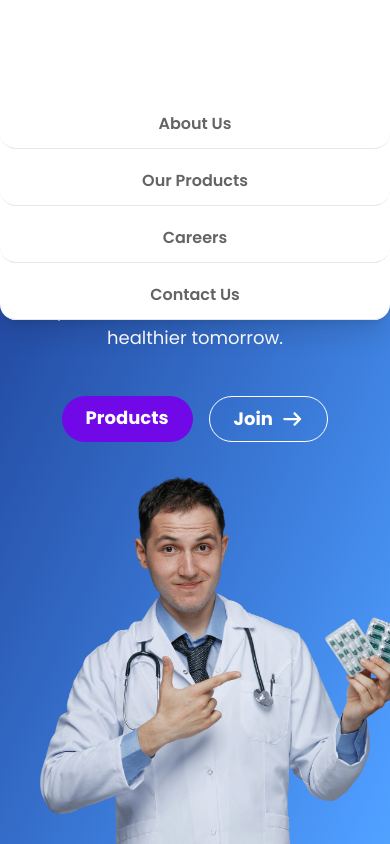
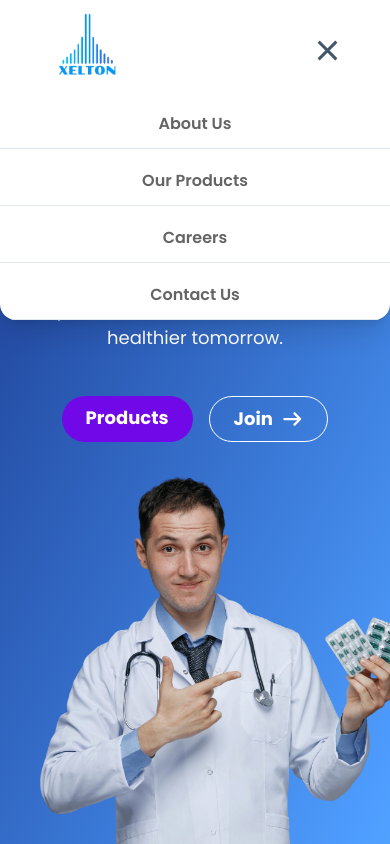
Before and after one commit to adhilbathali/xelton-pharma, a Next.js app: page / in a window 390 px wide. Both pictures are taken after a click on the button "Toggle menu". Shown: the top 844 px of the page. Built offline with nearby package versions, Linux system fonts and the light colour scheme.

Commit message:
fix navbar mobile issues

```diff
--- a/src/components/Navbar/Navbar.js
+++ b/src/components/Navbar/Navbar.js
@@ -68,15 +68,26 @@ const Navbar = () => {
 
 
             {/* Mobile Navigations */}
-            <div className={`flex flex-col z-[1100] justify-around items-center pt-25 h-fit shadow-xl bg-white fixed bottom-full rounded-b-2xl left-0 w-full transition-all duration-600 ${isMobileMenoOpen && 'translate-y-full'}`}>
+            {/* Mobile Navigations */}
+<div
+  className={`absolute top-full left-0 w-full bg-white shadow-xl rounded-b-2xl transition-all duration-500 overflow-hidden ${
+    isMobileMenoOpen ? "max-h-96 opacity-100" : "max-h-0 opacity-0"
+  }`}
+>
   <ul className="flex flex-col gap-2 text-center">
     {navLinks.map((link) => (
-                        <li key={link.path} className="font-semibold border-b border-slate-200 p-3 w-screen rounded-2xl">
-                            <Link onClick={toggleMobileMenu} href={link.path}>{link.name}</Link>
+      <li
+        key={link.path}
+        className="font-semibold border-b border-slate-200 p-3 w-full"
+      >
+        <Link onClick={toggleMobileMenu} href={link.path}>
+          {link.name}
+        </Link>
       </li>
     ))}
   </ul>
 </div>
+
 
 
         </nav>
```
Lines whose indentation alone changed are shown as unchanged.
